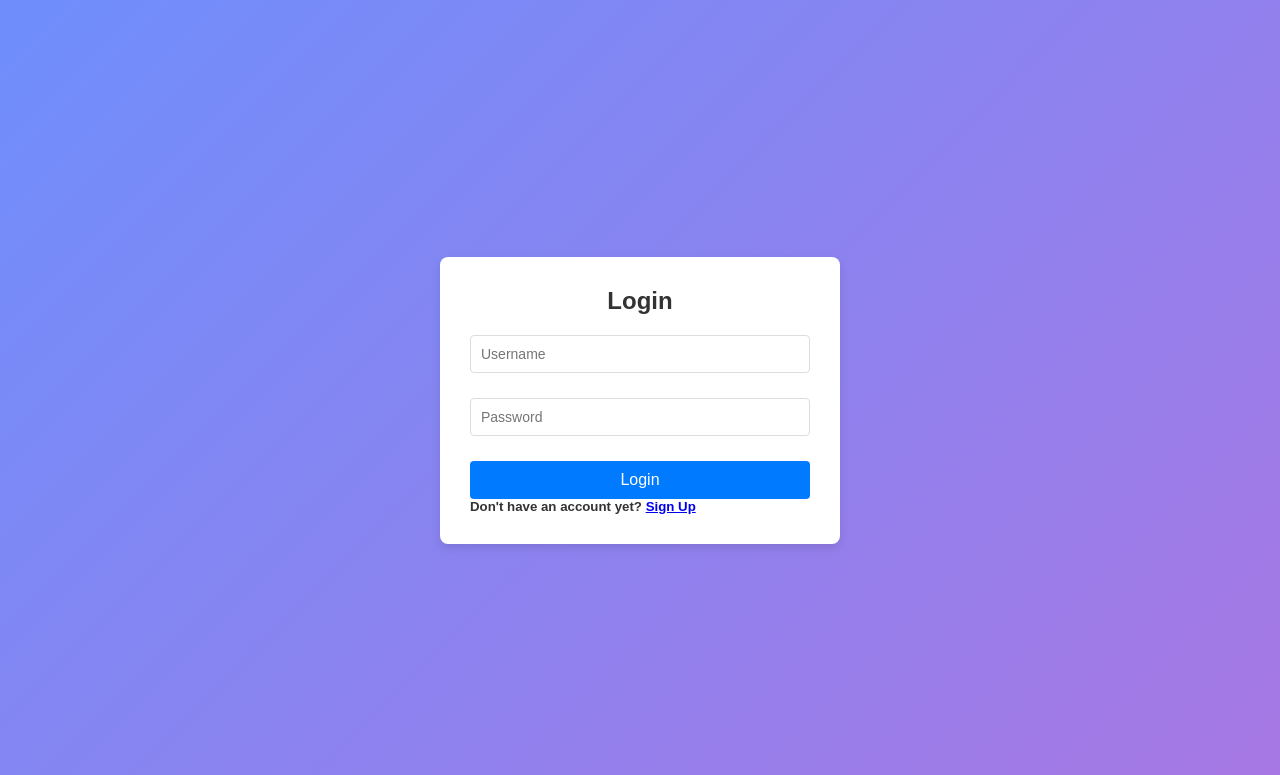
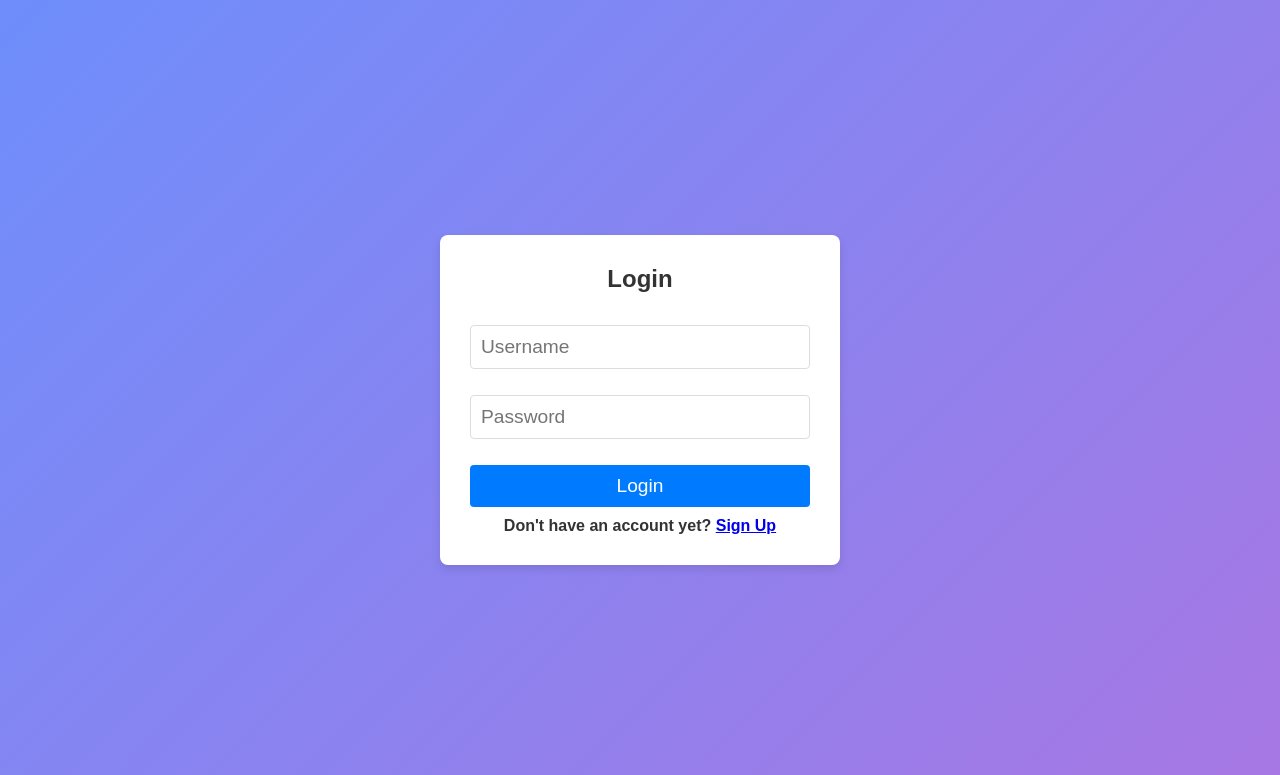
Before and after one commit to dsk1ra/SET09103, a Flask app: page / in a window 1280 px wide. Shown: the top 775 px of the page. Run offline with Flask 3, Linux system fonts and the light colour scheme.

Commit message:
Updated CSS

```diff
--- a/static/css/login.css
+++ b/static/css/login.css
@@ -20,24 +20,30 @@ body {
 /* Container for login and register forms */
 .container {
     background-color: #fff;
-    padding: 30px;
-    border-radius: 8px;
-    box-shadow: 0 4px 8px rgba(0, 0, 0, 0.1);
+    padding: 1.875rem;
+    border-radius: 0.5rem;
+    box-shadow: 0 0.25rem 0.5rem rgba(0, 0, 0, 0.1);
     width: 100%;
-    max-width: 400px;
+    max-width: 25rem;
 }
 
 /* Header styling */
 h2 {
     text-align: center;
-    margin-bottom: 20px;
+    margin-bottom: 1.25rem;
+}
+
+h5{
+    text-align: center;
+    margin-top: 0.625rem;
+    font-size: 1rem;
 }
 
 /* Form styling */
 form {
     display: flex;
     flex-direction: column;
-    gap: 15px;
+    gap: 1rem;
 }
 
 /* Label styling */
@@ -49,11 +55,11 @@ label {
 
 /* Input fields */
 input[type="text"], input[type="password"] {
-    padding: 10px;
-    font-size: 14px;
+    padding: 0.625rem;
+    font-size: 1.2rem;
     border: 1px solid #ddd;
-    border-radius: 4px;
-    margin-bottom: 10px;
+    border-radius: 0.25rem;
+    margin-bottom: 0.625rem;
 }
 
 input[type="text"]:focus, input[type="password"]:focus {
@@ -63,12 +69,12 @@ input[type="text"]:focus, input[type="password"]:focus {
 
 /* Button styling */
 button {
-    padding: 10px;
+    padding: 0.625rem;
     background-color: #007bff;
     color: white;
-    font-size: 16px;
+    font-size: 1.2rem;
     border: none;
-    border-radius: 4px;
+    border-radius: 0.25rem;
     cursor: pointer;
     transition: background-color 0.3s ease;
 }
@@ -80,17 +86,17 @@ button:hover {
 /* Error message styling */
 .error-message {
     color: red;
-    font-size: 14px;
+    font-size: 1.5rem;
     text-align: center;
 }
 
 /* Spacing between login and register sections */
 h2 + form {
-    margin-top: 20px;
+    margin-top: 2rem;
 }
 
 /* Responsive design: Ensure the container doesn't overflow on smaller screens */
-@media (max-width: 480px) {
+@media (max-width: 30rem) {
     .container {
         width: 90%;
     }
```
